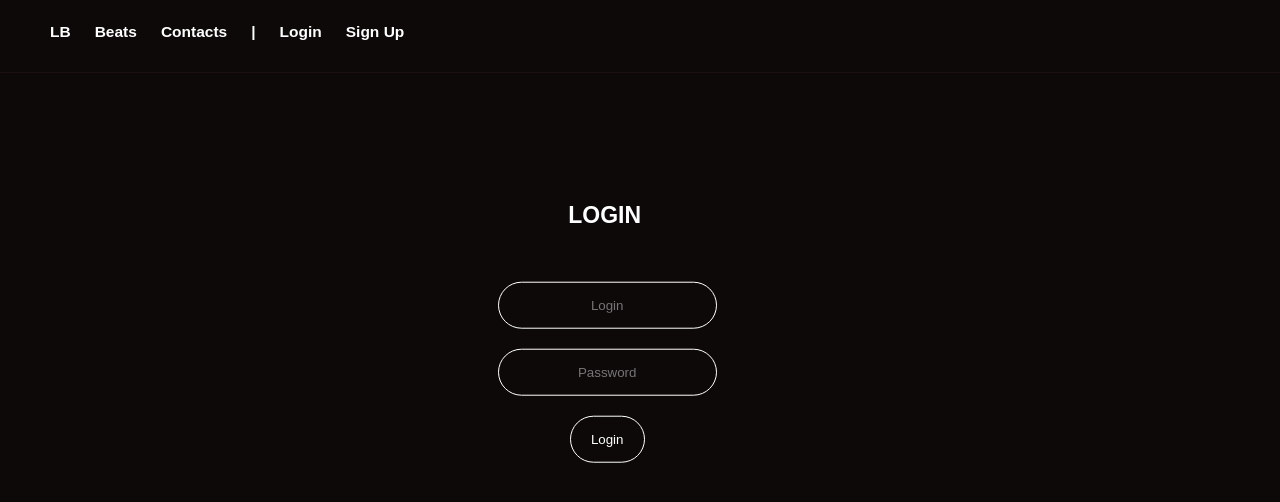
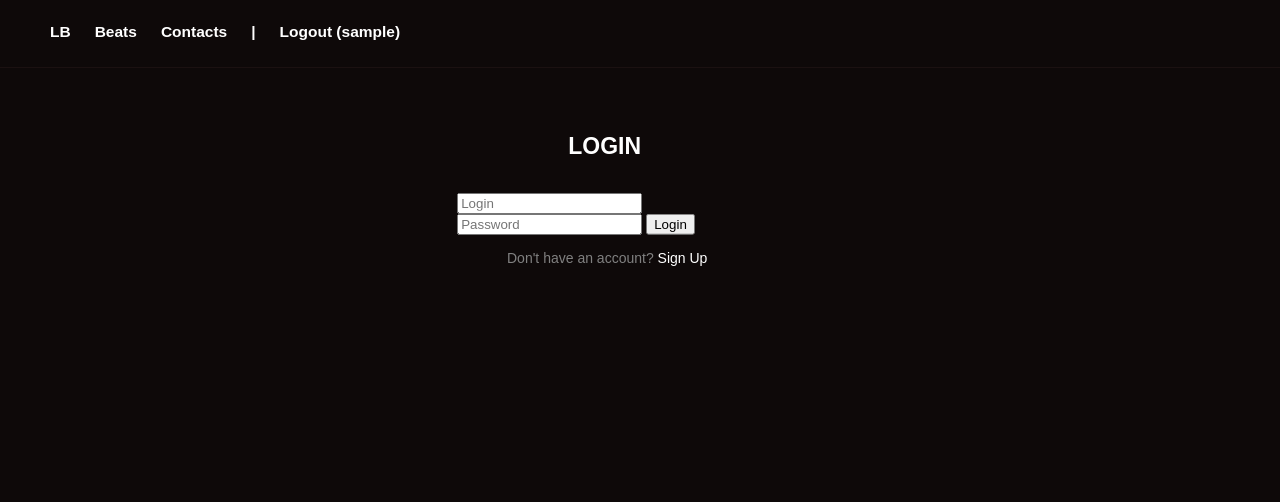
Before and after one commit to PyFullNinja/songsites, a Flask app: template templates/login.html in a window 1280 px wide. Shown: the top 502 px of the page. Run offline with Flask 3, Linux system fonts and the light colour scheme; the template is opened without the code that fills it, so the values that code supplies are empty; the visitor is signed in with stand-in values (Sample User, id 1).

Commit message:
настроил сайт для работы

```diff
--- a/app.py
+++ b/app.py
@@ -1,27 +1,27 @@
 from flask import Flask, render_template, redirect, url_for, request, flash
-from flask_sqlalchemy import SQLAlchemy
-from flask_login import LoginManager, UserMixin, login_user, login_required, logout_user, current_user
+from flask_login import LoginManager, login_user, login_required, logout_user, current_user
 from werkzeug.security import generate_password_hash, check_password_hash
+# Импортируем нашу базу и модель
+from models import db, User
 
 app = Flask(__name__)
-app.config['SECRET_KEY'] = 'your-secret-key-here'
+app.config['SECRET_KEY'] = 'dev-key-123'
 app.config['SQLALCHEMY_DATABASE_URI'] = 'sqlite:///database.db'
+app.config['SQLALCHEMY_TRACK_MODIFICATIONS'] = False
 
-db = SQLAlchemy(app)
-login_manager = LoginManager(app)
+# Связываем базу данных с приложением
+db.init_app(app)
+
+login_manager = LoginManager()
 login_manager.login_view = 'login'
-
-# Модель пользователя
-class User(UserMixin, db.Model):
-    id = db.Column(db.Integer, primary_key=True)
-    username = db.Column(db.String(50), unique=True, nullable=False)
-    password = db.Column(db.String(100), nullable=False)
+login_manager.init_app(app)
 
 @login_manager.user_loader
 def load_user(user_id):
     return User.query.get(int(user_id))
 
-# Маршруты
+# --- Маршруты (Routes) ---
+
 @app.route('/')
 def index():
     return render_template('index.html')
@@ -34,12 +34,18 @@ def signup():
 
         user_exists = User.query.filter_by(username=username).first()
         if user_exists:
-            flash('Username already exists')
+            flash('This username is already taken.')
             return redirect(url_for('signup'))
 
-        new_user = User(username=username, password=generate_password_hash(password, method='sha256'))
+        # Создаем нового пользователя с хэшированным паролем
+        new_user = User(
+            username=username,
+            password=generate_password_hash(password, method='pbkdf2:sha256')
+        )
         db.session.add(new_user)
         db.session.commit()
+
+        flash('Success! Please login.')
         return redirect(url_for('login'))
 
     return render_template('signup.html')
@@ -54,9 +60,8 @@ def login():
         if user and check_password_hash(user.password, password):
             login_user(user)
             return redirect(url_for('index'))
-        else:
-            flash('Login failed. Check your credentials.')
 
+        flash('Invalid username or password')
     return render_template('login.html')
 
 @app.route('/logout')
@@ -65,15 +70,8 @@ def logout():
     logout_user()
     return redirect(url_for('index'))
 
-@app.route('/beats')
-def beats():
-    return render_template('beats.html')
-
-@app.route('/contacts')
-def contacts():
-    return render_template('contacts.html')
-
+# Автоматическое создание таблиц при запуске
 if __name__ == '__main__':
     with app.app_context():
-        db.create_all()  # Создает базу данных
+        db.create_all()
     app.run(debug=True)
--- a/templates/login.html
+++ b/templates/login.html
@@ -1,29 +1,19 @@
-<html>
-    <head>
-        <title>Login</title>
-        <link rel="stylesheet" href="styles.css">
-    </head>
-    <body>
-        <div class="block">
+{% extends "base.html" %}
 
-            <nav class="navibar">
-            <ul class="navibarbutton">
-                <a href="index.html" class="logo">LB</a>
-                <a href="beats.html"><li>Beats</li></a>
-                <a href="contacts.html"><li>Contacts</li></a>
-                <a class="pppp"><li>|</li></a>
-                <a href="login.html"><li>Login</li></a>
-                <a href="signup.html"><li>Sign Up</li></a>
-            </ul>
+{% block title %}Login{% endblock %}
 
-            </nav>
+{% block content %}
+<div class="container">
+    <form class="Login" method="POST" action="{{ url_for('login') }}">
+        <h1>LOGIN</h1>
+        <br>
+        <input type="text" name="username" placeholder="Login" required>
+        <input type="password" name="password" placeholder="Password" required>
+        <button type="submit">Login</button>
 
-            <div class="container">
-                <form class="Login">
-                    <h1>LOGIN</h1>
-                    <br>
-                    <input type="text" placeholder="Login">
-                    <input type="password" placeholder="Password">
-                    <button>Login</button>
-                </form>
-            </div>
+        <p style="text-align: center; color: gray; margin-top: 15px; font-family: Arial; font-size: 14px;">
+            Don't have an account? <a href="{{ url_for('signup') }}" style="color: white; text-decoration: none;">Sign Up</a>
+        </p>
+    </form>
+</div>
+{% endblock %}
```
Also changed, not shown: models.py (+15 -0 lines), requirement.txt (added, +12 -0 lines).
